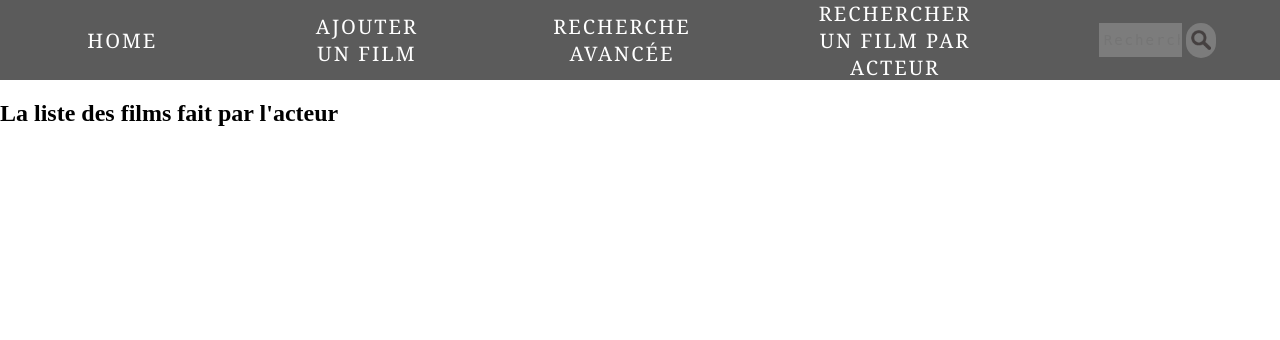
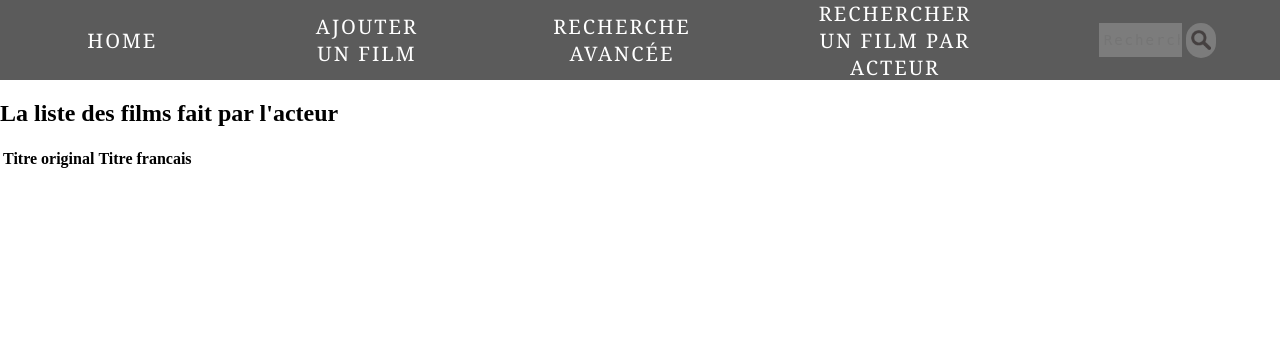
Before and after one commit to MaugrimEP/movie-browser-website, a PHP site: page /display_films_by_acteurs.php?acteurs=1 in a window 1280 px wide. Shown: the top 340 px of the page. Run offline with PHP 8.4, Linux system fonts and the light colour scheme; data comes from the database, SQL or seed files in the repository; both versions use the stored data as it was after the commit; data that the repository does not hold is empty.

Commit message:
l'affichage des films pour les acteurs se fait par tableaux

```diff
--- a/PHP/class/BD.class.php
+++ b/PHP/class/BD.class.php
@@ -288,5 +288,6 @@
 			echo $e->getMessage();
 		}
 	}
+
 }
 ?>
--- a/PHP/user_interface/display_films_by_acteurs.php
+++ b/PHP/user_interface/display_films_by_acteurs.php
@@ -18,14 +18,15 @@
   <header><?php headerShow();?></header>
   <article>
     <h2>La liste des films fait par l'acteur <?php echo $infosActeur['nom'];echo $infosActeur['prenom'];?></h2>
-    <ul>
+    <table>
+      <tr><th>Titre original</th><th>Titre francais</th></tr>
       <?php foreach ($films as $f)
       {
-        echo "<li>";
-        echo "<a href='one_movie_one_page.php?idFilm=$f[code_film]'>$f[titre_original] titre francais : $f[titre_francais]</a>";
-        echo "</li>";
+        echo "<tr>";
+        echo "<td><a href='one_movie_one_page.php?idFilm=$f[code_film]'>$f[titre_original]</a></td>  <td><a href='one_movie_one_page.php?idFilm=$f[code_film]'>$f[titre_francais]</a></td>";
+        echo "</tr>";
       }?>
-    </ul>
+    </table>
   </article>
 </body>
 </html>
```
Also changed, not shown: PHP/class/base_stock/database.sqlite3.
